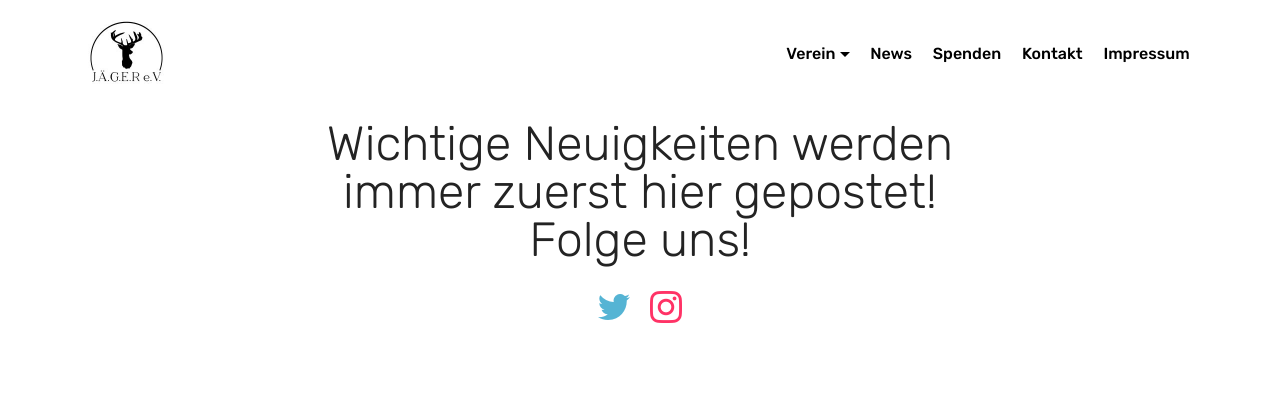
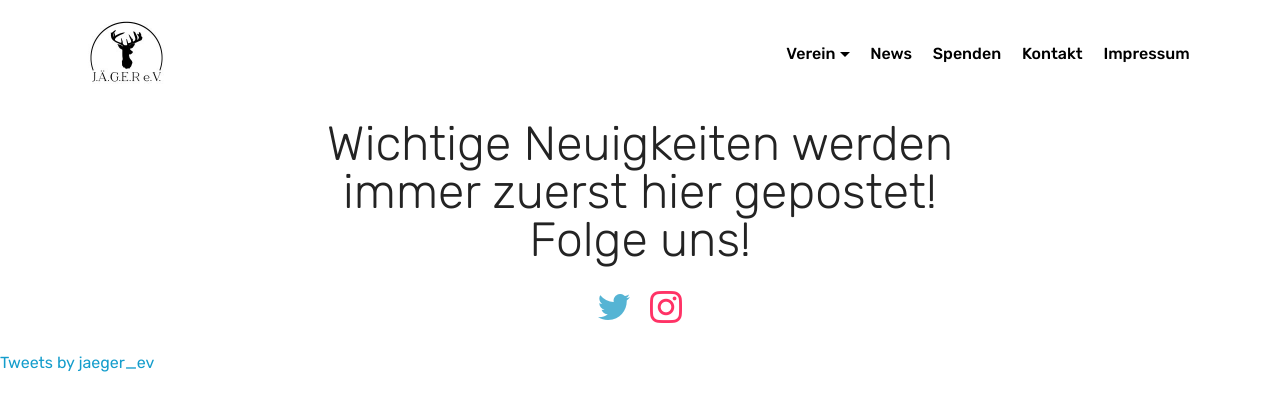
Before and after one commit to jaegerev/jaeger-ev.de, a plain HTML site: page page6.html in a window 1280 px wide. Drawn offline with Linux system fonts and the light colour scheme.

Commit message:
twitter feed wieder eingebaut

```diff
--- a/page6.html
+++ b/page6.html
@@ -91,7 +91,7 @@
         </div>
     </div>
 </section>
-
+<a class="twitter-timeline" href="https://twitter.com/jaeger_ev?ref_src=twsrc%5Etfw">Tweets by jaeger_ev</a> <script async src="https://platform.twitter.com/widgets.js" charset="utf-8"></script>
 
   <script src="assets/web/assets/jquery/jquery.min.js"></script>
   <script src="assets/popper/popper.min.js"></script>
```
